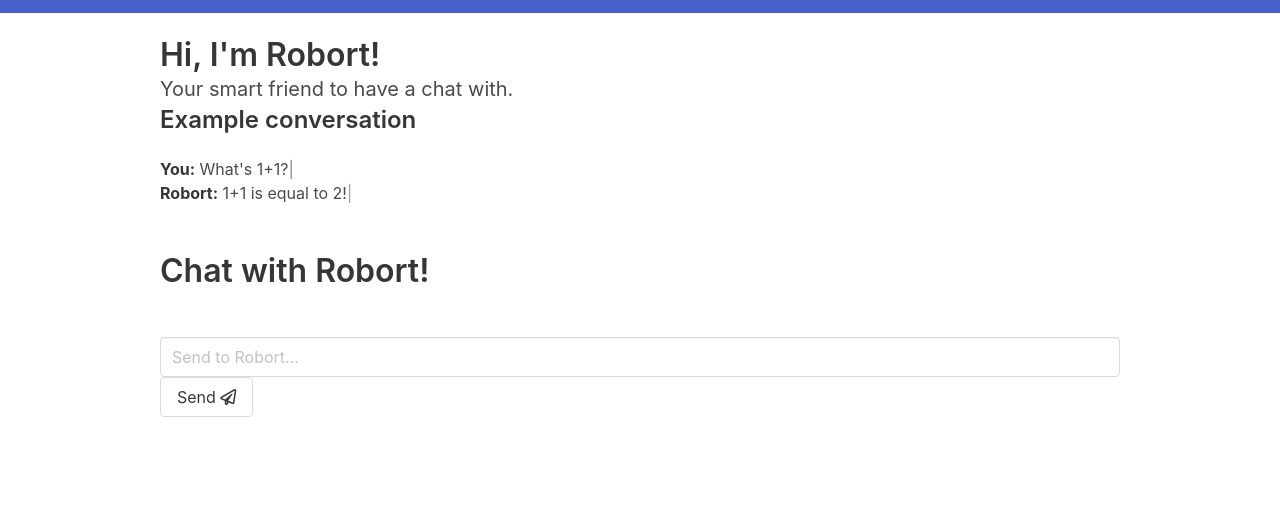
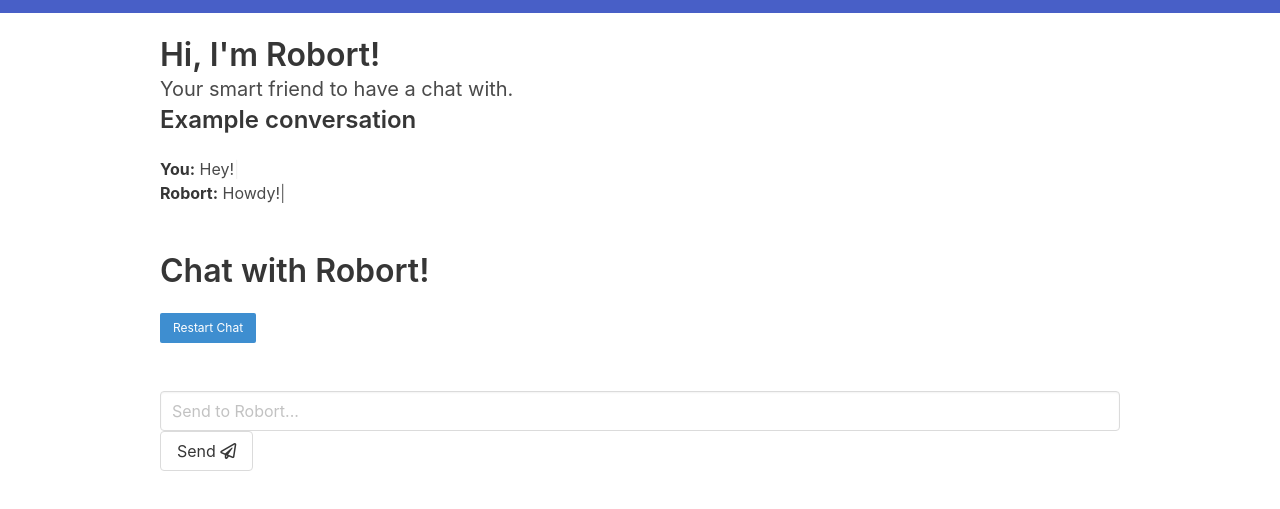
Before and after one commit to ScopesCodez/robert, a website: page index.html in a window 1280 px wide. Shown: the part 75-584 px from the top of the page. Drawn offline with nearby package versions, Linux system fonts and the light colour scheme.

Commit message:
changed  typed.js strings - added restart chat button - moved the messages area

```diff
--- a/index.html
+++ b/index.html
@@ -54,6 +54,9 @@
         <br>
         <br>
         <h1 class="title is-3">Chat with Robort!</h1>
+        <button class="button is-small is-info" onclick="localStorage.clear(); window.location.href='';">Restart Chat</button>
+        <br>
+        <br>
         <div class="messages" id="messagesBox"></div>
         <br>
         <input class="input" id="input" type="text" placeholder="Send to Robort..." required>
@@ -65,20 +68,20 @@
 
     <script>
             var typed = new Typed("#you", {
-                strings: ['Hello!', 'What\'s 1+1?', 'I just came back from school.'],
+                strings: ['Hello!', 'Hey!'],
                 typeSpeed: 20,
                 loop: true,
-                backDelay: 2500,
+                backDelay: 3000,
                 backSpeed: 20,
             });
     </script>
     <script>
         var typed = new Typed("#robort", {
-            strings: ['Hi there! How was your day?', '1+1 is equal to 2!', 'Welcome back! How was school?'],
-            typeSpeed: 0,
+            strings: ["Hello! How you doin?", "Howdy!", "Hey there!", "Wassup!", "Yo what's good!"],
+            typeSpeed: 10,
             loop: true,
-            backDelay: 3000,
-            backSpeed: 0,
+            backDelay: 3200,
+            backSpeed: 10,
         });
     </script>
     <script src="messages.js"></script>
```
